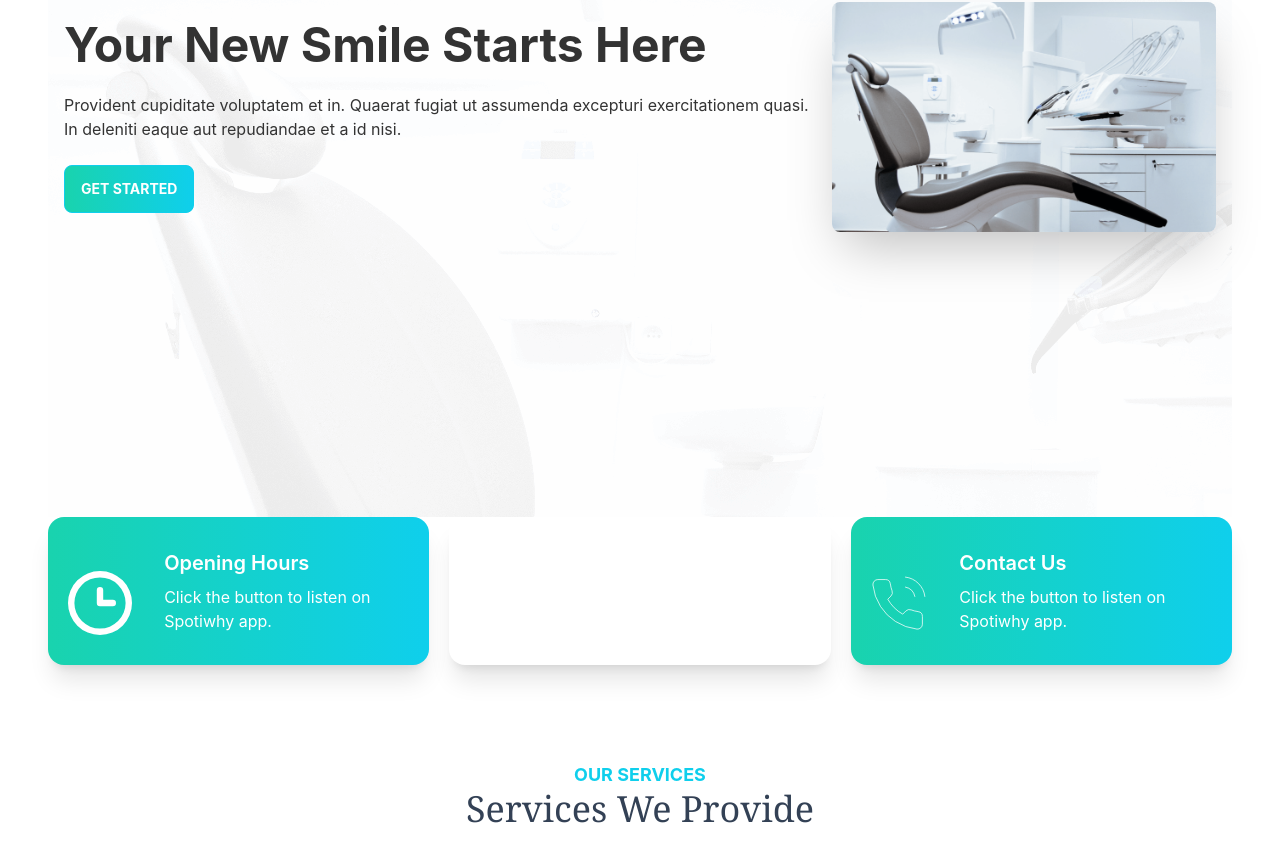
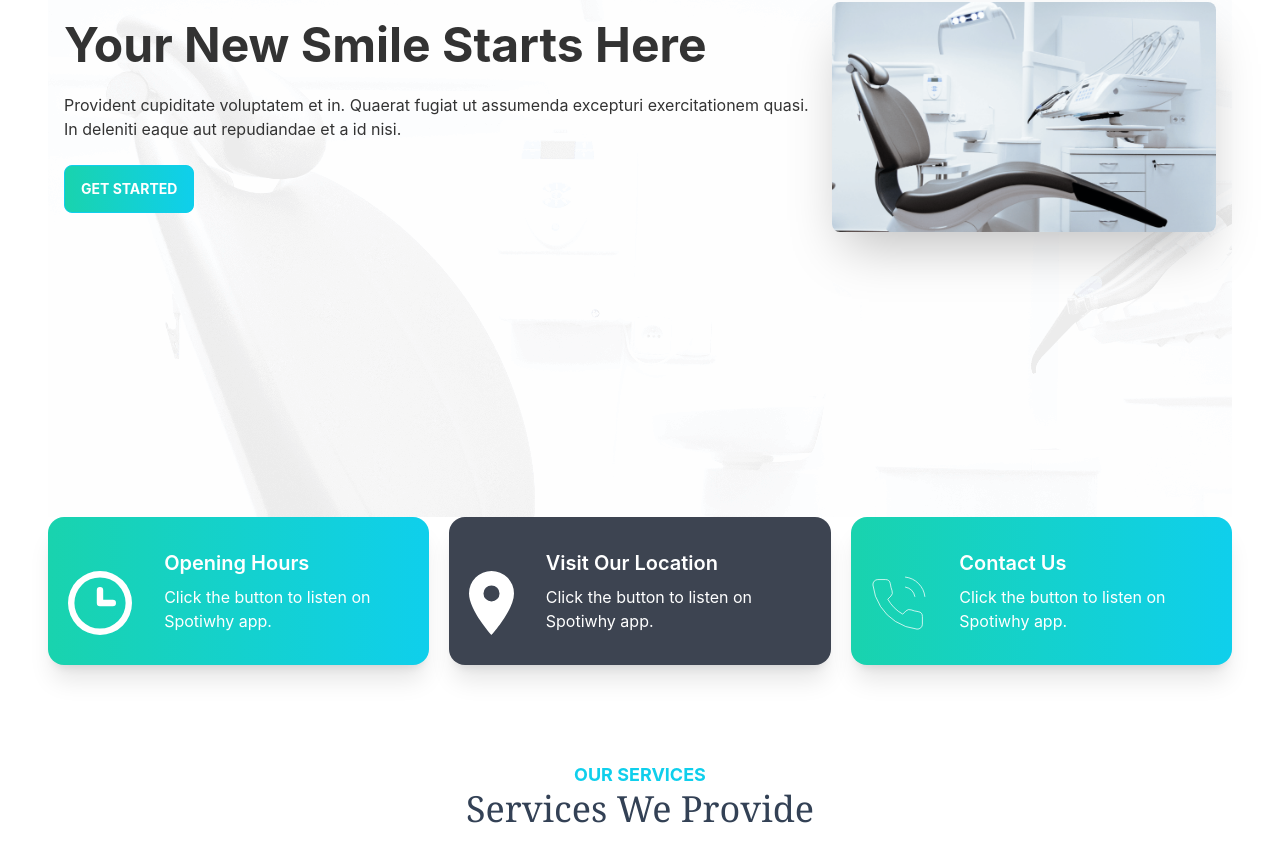
Before and after one commit to ahammedmd852/Doctors-Portal-Client-Site, a React (Create React App) app: page / in a window 1280 px wide. Shown: the part 347-1208 px from the top of the page. Built offline with nearby package versions, Linux system fonts and the light colour scheme.

Commit message:
git clone and innitialized

```diff
--- a/src/Pages/About/About.js
+++ b/src/Pages/About/About.js
@@ -3,7 +3,7 @@ import React from 'react';
 const About = () => {
     return (
         <div>
-            <h2>This is about.</h2>
+            <h2>This is about us.</h2>
         </div>
     );
 };
--- a/src/Pages/Home/info.js
+++ b/src/Pages/Home/info.js
@@ -8,7 +8,7 @@ const info = () => {
     return (
         <div className='grid sm:grid-cols-1 md:grid-cols-2 lg:grid-cols-3 gap-5'>
             <InfoCard bgClass="bg-gradient-to-r from-secondary to-primary" cardTitle="Opening Hours" img={clock} />
-            <InfoCard bgClass="bg-accent" cardTitle="Visit Our Location" img={marker} />
+            <InfoCard bgClass="bg-neutral" cardTitle="Visit Our Location" img={marker} />
             <InfoCard bgClass="bg-gradient-to-r from-secondary to-primary" cardTitle="Contact Us" img={phone} />
         </div>
     );
```
Also changed, not shown: 1 other file (tests, documents, lock files or other folders).
